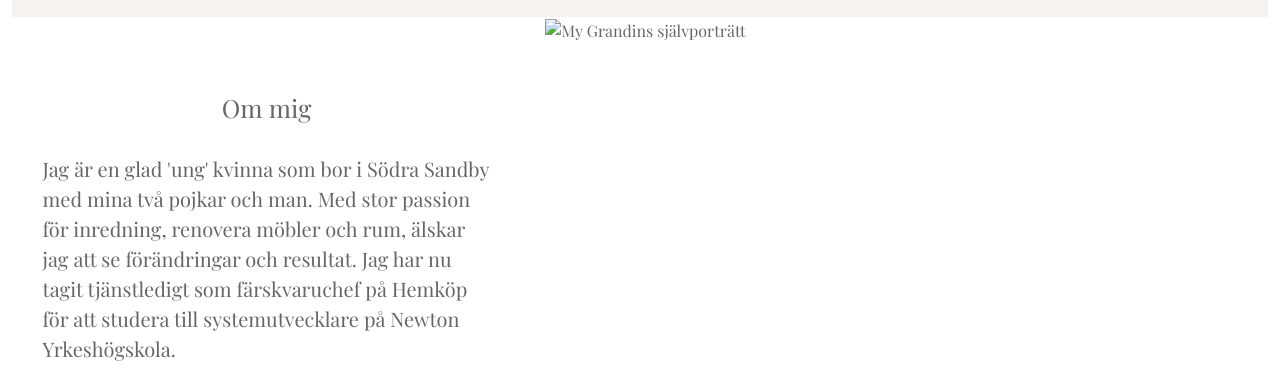
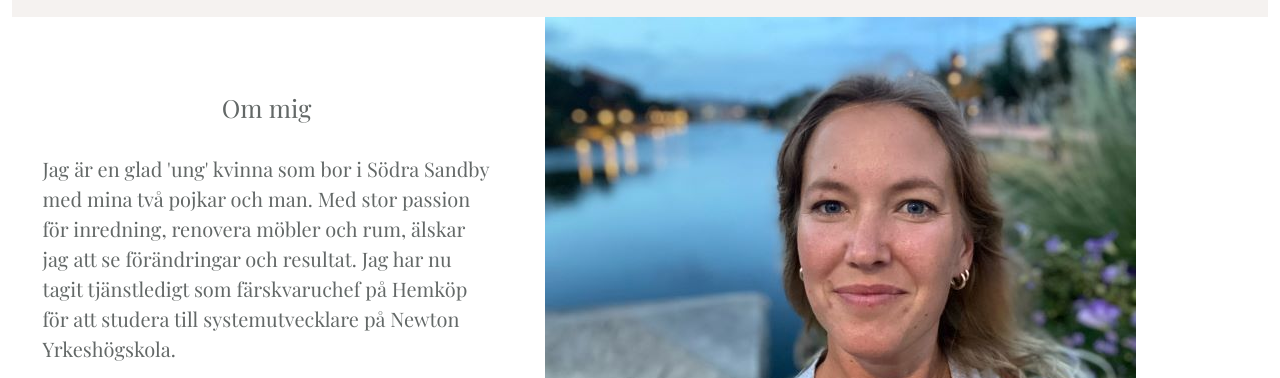
Before and after one commit to My-Grandin/Portfolio, a plain HTML site: page index.html in a window 1280 px wide. Shown: the part 96-474 px from the top of the page. Drawn offline with nearby package versions, Linux system fonts and the light colour scheme.

Commit message:
Update index.html

```diff
--- a/index.html
+++ b/index.html
@@ -52,7 +52,7 @@
         </div>
         <div class="col-6">
           <img
-            src="Portfolio-My/img/självporträtt.jpg"
+            src="img/självporträtt.jpg"
             alt="My Grandins självporträtt"
             width="591"
             height="443"
```
